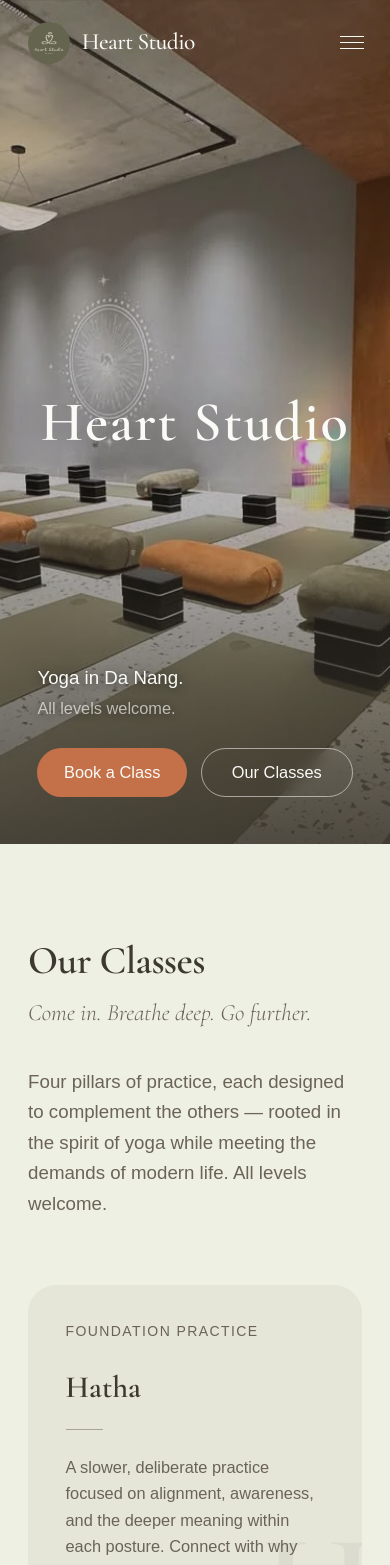
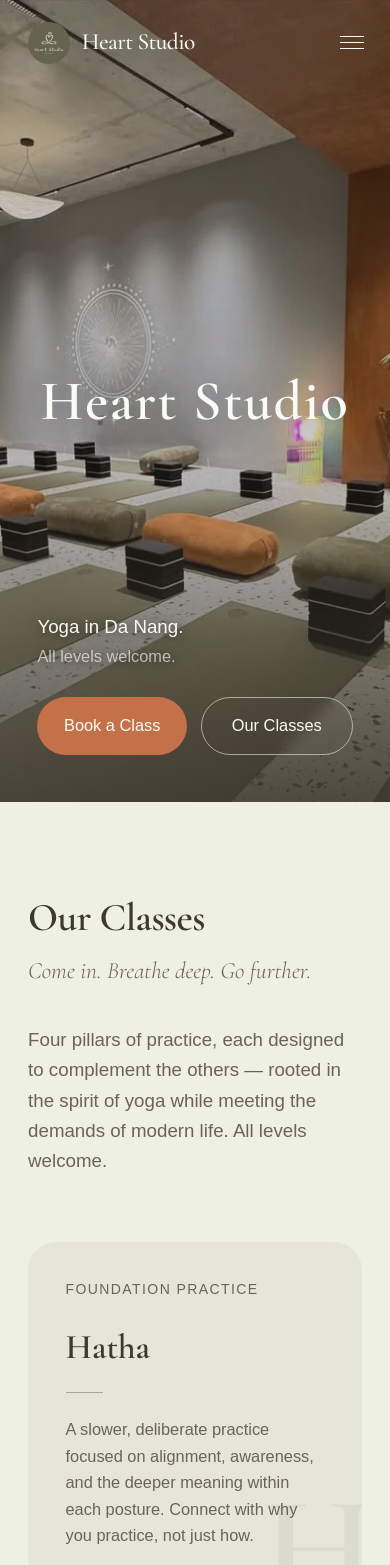
Before and after one commit to kavimade/heart-studio, a Next.js app: page / in a window 390 px wide. Shown: the top 1565 px of the page. Built offline with nearby package versions, Linux system fonts and the light colour scheme; a web font is replaced by a local one.

Commit message:
Tweak hero height, button padding, and class title size on mobile
Co-Authored-By: Claude Sonnet 4.6 <noreply@anthropic.com>

```diff
--- a/app/globals.css
+++ b/app/globals.css
@@ -54,7 +54,7 @@ h2 {
 
 h3 {
   font-family: var(--font-cormorant-garamond), Georgia, serif;
-  font-size: clamp(1.65rem, 3.2vw, 2.2rem);
+  font-size: clamp(1.85rem, 3.2vw, 2.2rem);
   line-height: 1.2;
   font-weight: 600;
 }
--- a/components/HeroSectionV2.tsx
+++ b/components/HeroSectionV2.tsx
@@ -37,7 +37,7 @@ export function HeroSectionV2() {
   }, [])
 
   return (
-    <section id="home" className="relative h-screen overflow-hidden">
+    <section id="home" className="relative h-[95svh] md:h-screen overflow-hidden">
       {/* Slides */}
       {SLIDES.map((slide, i) => (
         <div
@@ -108,13 +108,13 @@ export function HeroSectionV2() {
         <motion.div {...fadeUp(0.9)} className="flex gap-3">
           <a
             href="#schedule"
-            className="bg-hs-terracotta hover:bg-hs-terracotta-dark text-hs-white flex-1 sm:flex-none px-4 py-2.5 sm:px-6 sm:py-3 rounded-full font-medium text-sm transition-colors inline-flex items-center justify-center gap-2"
+            className="bg-hs-terracotta hover:bg-hs-terracotta-dark text-hs-white flex-1 sm:flex-none px-4 py-3.5 sm:px-6 sm:py-3 rounded-full font-medium text-sm transition-colors inline-flex items-center justify-center gap-2"
           >
             Book a Class<span className="hidden sm:inline"> →</span>
           </a>
           <a
             href="#classes"
-            className="border border-hs-white/55 hover:border-hs-white text-hs-white flex-1 sm:flex-none px-4 py-2.5 sm:px-6 sm:py-3 rounded-full text-sm transition-colors backdrop-blur-sm text-center"
+            className="border border-hs-white/55 hover:border-hs-white text-hs-white flex-1 sm:flex-none px-4 py-3.5 sm:px-6 sm:py-3 rounded-full text-sm transition-colors backdrop-blur-sm text-center"
           >
             Our Classes<span className="hidden sm:inline"> →</span>
           </a>
```
